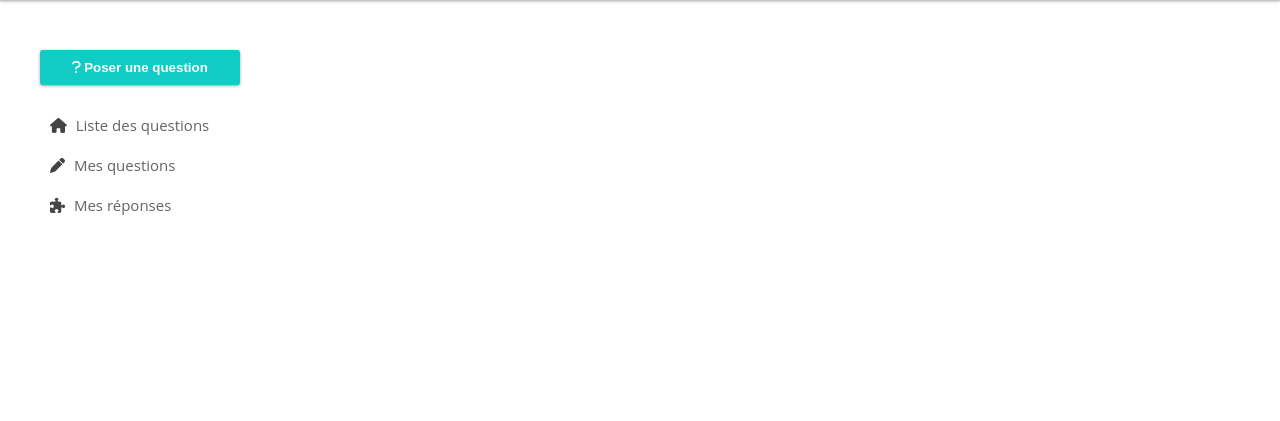
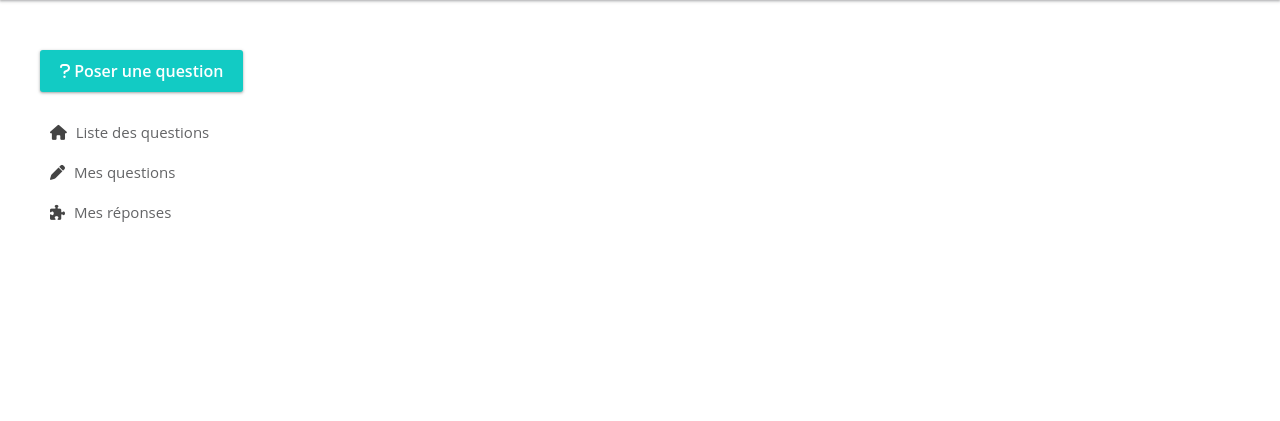
Before and after one commit to Vinnux/Quora, a Symfony app: template templates/base.html.twig in a window 1280 px wide. Shown: the part 95-516 px from the top of the page. Run offline with Twig, Linux system fonts and the light colour scheme; the template is opened without the code that fills it, so the values that code supplies are empty; some libraries are stand-ins or nearby versions.

Commit message:
QuestionController plus réglages de la side bar

```diff
--- a/public/css/style.css
+++ b/public/css/style.css
@@ -48,6 +48,11 @@ body {
 
 h1,h2,h3,h4,h5 {
     color: var(--color-dark);
+}
+
+a {
+    color: inherit;
+    text-decoration: none;
 }
 
 /* Flex */
@@ -206,19 +211,25 @@ header {
     min-width: 200px;
 }
 
-.sidebar-nav li {
+.sidebar-nav a {
+    display: block;
     padding: 10px;
     cursor: pointer;
     font-size: var(--font-size-small);
 }
 
-.sidebar-nav li:hover {
+.sidebar-nav a:hover {
     opacity: .8;
     transition: opacity .4s;
 }
 
-.sidebar-nav li i {
+.sidebar-nav a i {
     color: var(--color-dark);
+}
+
+.active {
+    border-left: 5px solid var(--primary);
+    background-color: var(--primary-light);
 }
 
 
--- a/templates/partials/_sidebar.html.twig
+++ b/templates/partials/_sidebar.html.twig
@@ -1,21 +1,25 @@
 <div class="sidebar d-flex flex-column mr-50">
-    <button class="btn btn-primary btn-icon-primary">
+    <a href="{{ path('question_form') }}" class="btn btn-primary btn-icon-primary">
         <i class="fas fa-question mr-"></i>
         <span>Poser une question</span>
-    </button>
+    </a>
 
     <ul class="sidebar-nav py-20">
-        <li class="active">
+        <a href="{{ path('home') }}"
+            {% if app.request.pathinfo == path('home') %}
+                class="active"
+            {% endif %}
+        >
             <i class="fas fa-home mr-5"></i>
             Liste des questions
-        </li>
-        <li>
+        </a>
+        <a href="#">
             <i class="fas fa-pen mr-5"></i>
             Mes questions
-        </li>
-        <li>
+        </a>
+        <a href="#">
             <i class="fas fa-puzzle-piece mr-5"></i>
             Mes réponses
-        </li>
+        </a>
     </ul>
 </div>
```
Also changed, not shown: src/Controller/QuestionController.php (added, +18 -0 lines), templates/question/index.html.twig (added, +7 -0 lines), README.md.
